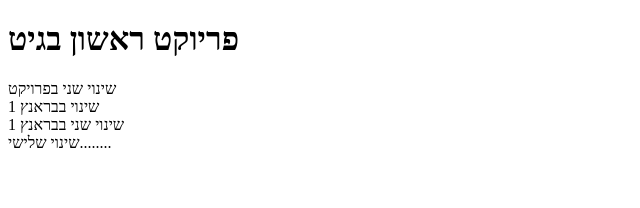
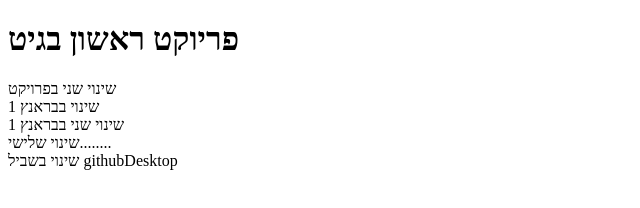
Before and after one commit to chashmalkashir/MyFirstGitProject, a plain HTML site: page index.html in a window 1280 px wide. Shown: the whole page, without its empty margins (0-640 px from the left). Drawn offline with Linux system fonts and the light colour scheme.

Commit message:
שינוי בשביל githubDesktop

```diff
--- a/index.html
+++ b/index.html
@@ -12,5 +12,6 @@
     <div>שינוי בבראנץ 1</div>
     <div> שינוי שני בבראנץ 1</div>
     <div>שינוי שלישי........</div>
+    <div>שינוי בשביל githubDesktop</div>
 </body>
 </html>
```
